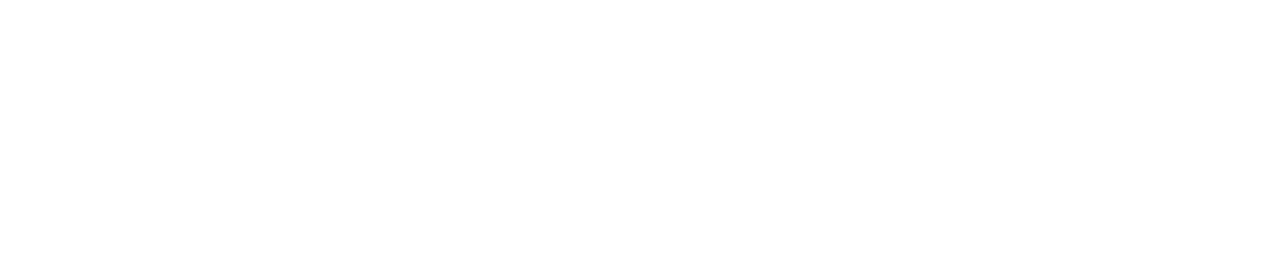
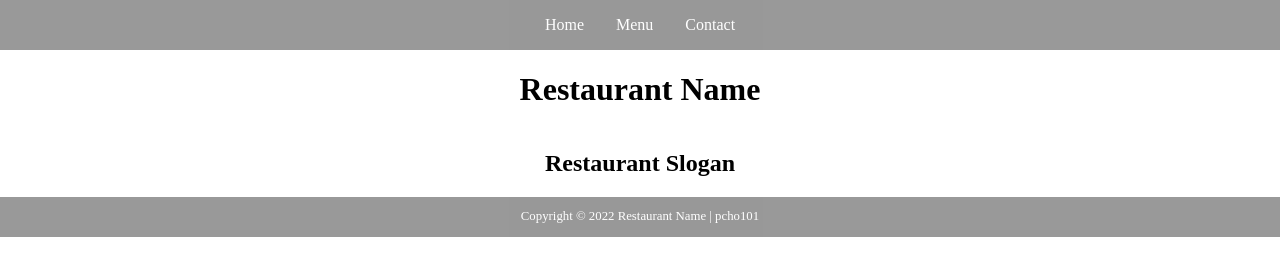
Before and after one commit to pcho101/top-restaurant-page, a website built with webpack: page dist/index.html in a window 1280 px wide. Built offline with nearby package versions, Linux system fonts and the light colour scheme.

Commit message:
Add basic structure and styling

```diff
--- a/dist/index.html
+++ b/dist/index.html
@@ -5,9 +5,25 @@
     <meta http-equiv="X-UA-Compatible" content="IE=edge">
     <meta name="viewport" content="width=device-width, initial-scale=1.0">
     <title>Restaurant Page</title>
+    <link rel="stylesheet" href="style.css">
 </head>
 <body>
-    <div id="content"></div>
+    <div id="content">
+        <header>
+            <ul>
+                <li class="home">Home</li>
+                <li class="menu">Menu</li>
+                <li class="contact">Contact</li>
+            </ul>
+        </header>
+        <main>
+            <h1>Restaurant Name</h1>
+            <h2>Restaurant Slogan</h2>
+        </main>
+        <footer>
+            <p>Copyright © 2022 Restaurant Name | pcho101</p>
+        </footer>
+    </div>
     <script src="main.js"></script>
 </body>
 </html>
--- /dev/null
+++ b/dist/style.css
@@ -0,0 +1,47 @@
+body {
+    margin: 0;
+    min-height: 100vh;
+}
+
+#content {
+    display: flex;
+    flex-direction: column;
+}
+
+header {
+    color: white;
+    background-color: black;
+    opacity: 40%;
+}
+
+ul {
+    display: flex;
+    justify-content: center;
+    padding: 0px;
+    gap: 32px;
+}
+
+li {
+    list-style: none;
+    cursor: pointer;
+}
+
+main {
+    display: flex;
+    flex-direction: column;
+    align-items: center;
+}
+
+footer {
+    color: white;
+    background-color: black;
+    display: flex;
+    align-content: center;
+    justify-content: center;
+    opacity: 40%;
+}
+
+footer>p {
+    font-size: 0.8rem;
+    cursor: pointer;
+}
```
